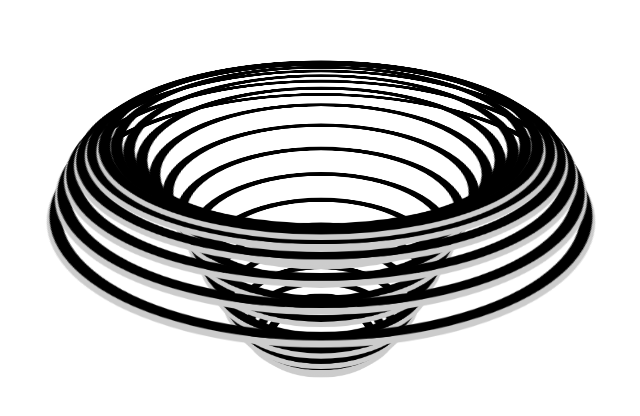
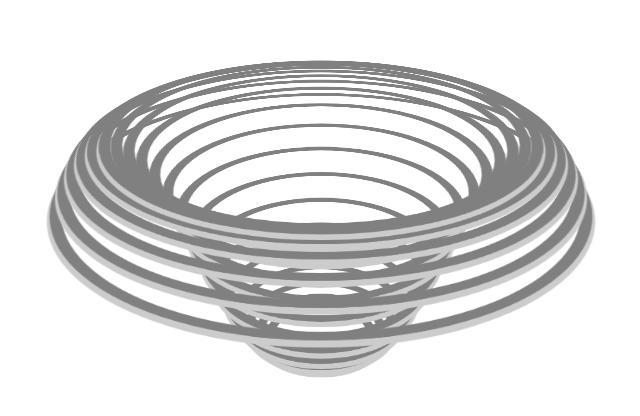
Before and after one commit to ShanmathiAthiyappan/Animated-Wave-Circle, a plain HTML site: page index.html in a window 1280 px wide. Shown: the part 160-576 px from the top of the page, without its empty margins (319-959 px from the left). Drawn offline with Linux system fonts and the light colour scheme.

Commit message:
Update style.css

```diff
--- a/style.css
+++ b/style.css
@@ -20,7 +20,7 @@ body{
 .wave div{
     position: absolute;
     display: block;
-    border: 10px solid black;
+    border: 10px solid gray;
     box-shadow: 0 8px 0 #ccc;
     border-radius: 50%;
     animation: wave 3s ease-in-out infinite;
```
